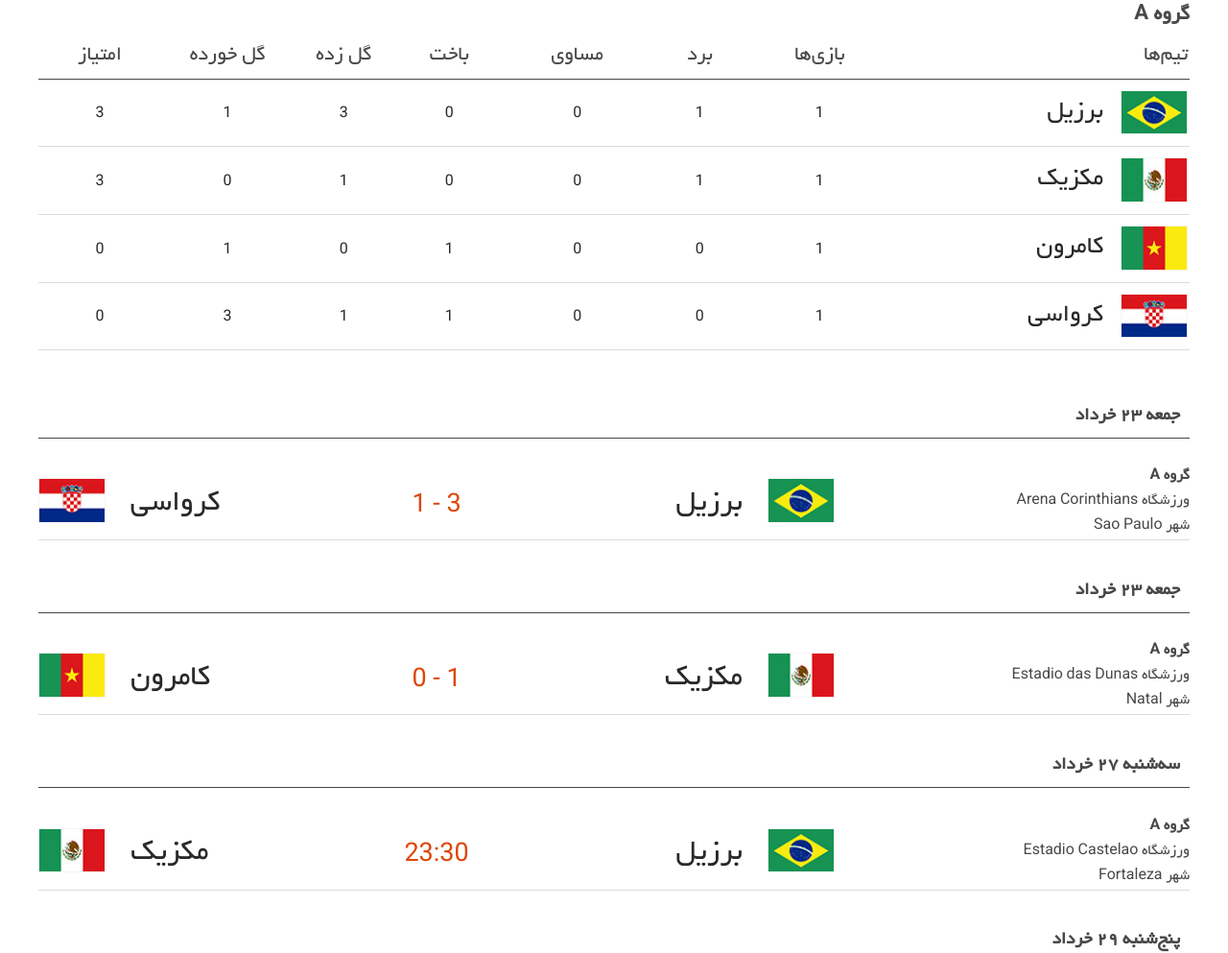
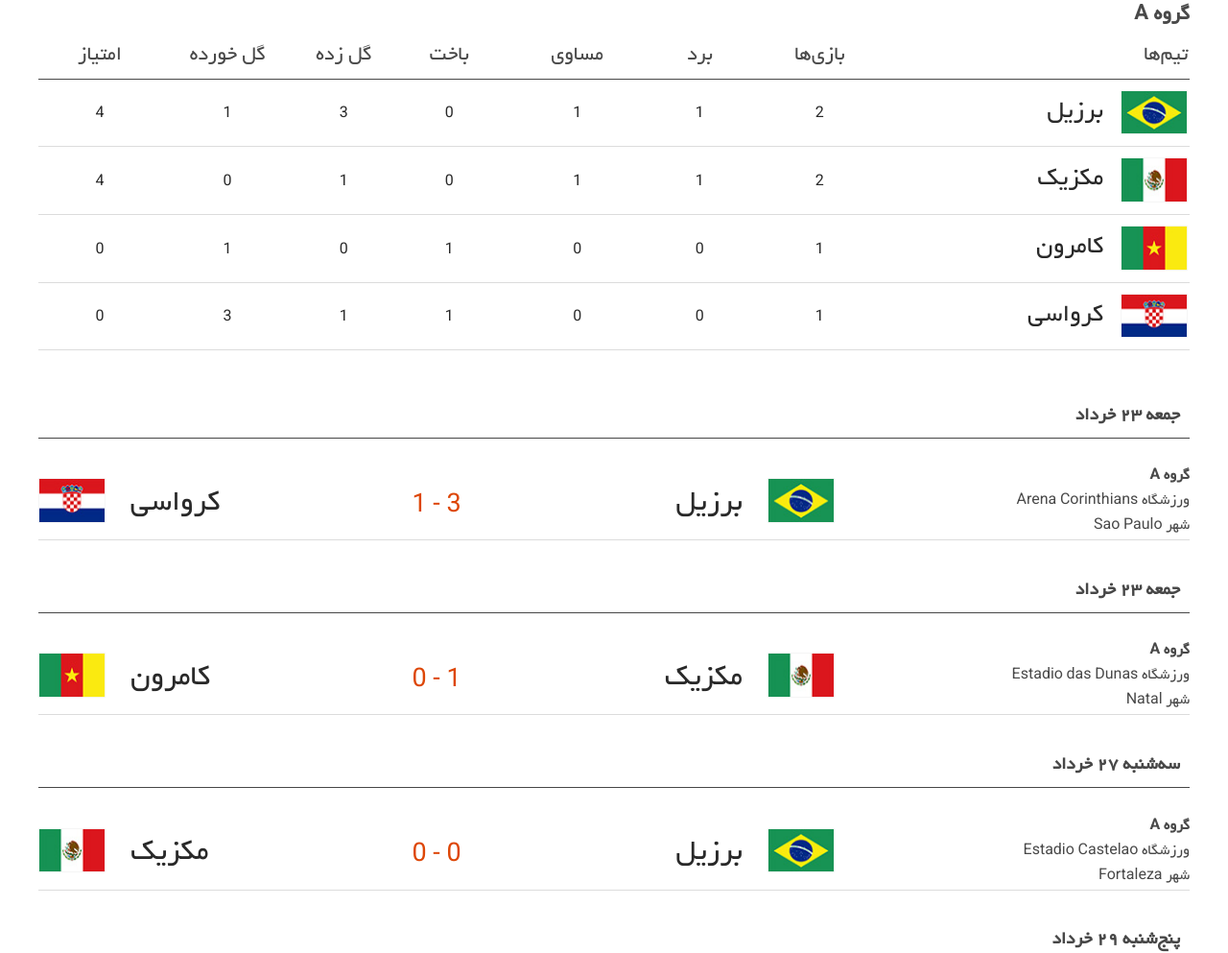
Before and after one commit to HosseinKarami/fifawc, a Jekyll site: the page built from groups/A/index.html, in a window 1280 px wide. Shown: the part 338-1331 px from the top of the page at 96% size. Built offline with Jekyll 4.4.1, drawn with Linux system fonts in a browser that asks for light colours; comment, search, counter and statistics services are not loaded.

Commit message:
BRA Vs MEX

```diff
--- a/_data/groups.yml
+++ b/_data/groups.yml
@@ -2,22 +2,22 @@
   teams:
   - team: برزیل
     flag: assets/img/flags/bra.png
-    played: "1"
+    played: "2"
     won: "1"
-    draw: "0"
+    draw: "1"
     lost: "0"
     GF: "3"
     GA: "1"
-    points: "3"
+    points: "4"
   - team: مکزیک
     flag: assets/img/flags/mex.png
-    played: "1"
+    played: "2"
     won: "1"
-    draw: "0"
+    draw: "1"
     lost: "0"
     GF: "1"
     GA: "0"
-    points: "3"
+    points: "4"
   - team: کامرون
     flag: assets/img/flags/cmr.png
     played: "1"
--- a/_data/matches.yml
+++ b/_data/matches.yml
@@ -257,12 +257,12 @@
     team2: مکزيک
     flag1: assets/img/flags/bra.png
     flag2: assets/img/flags/mex.png
-    pts1: "zero"
+    pts1: "0"
     pts2: "0"
     goal1: ""
     goal2: ""
-    yellow1: "0"
-    yellow2: "0"
+    yellow1: "راميرس ('45), تياگو سيلوا ('79)"
+    yellow2: "پاول آگويلار ('59), خوزه وازکوئز ('62)"
     red1: "0"
     red2: "0"
     time: "23:30"
```
